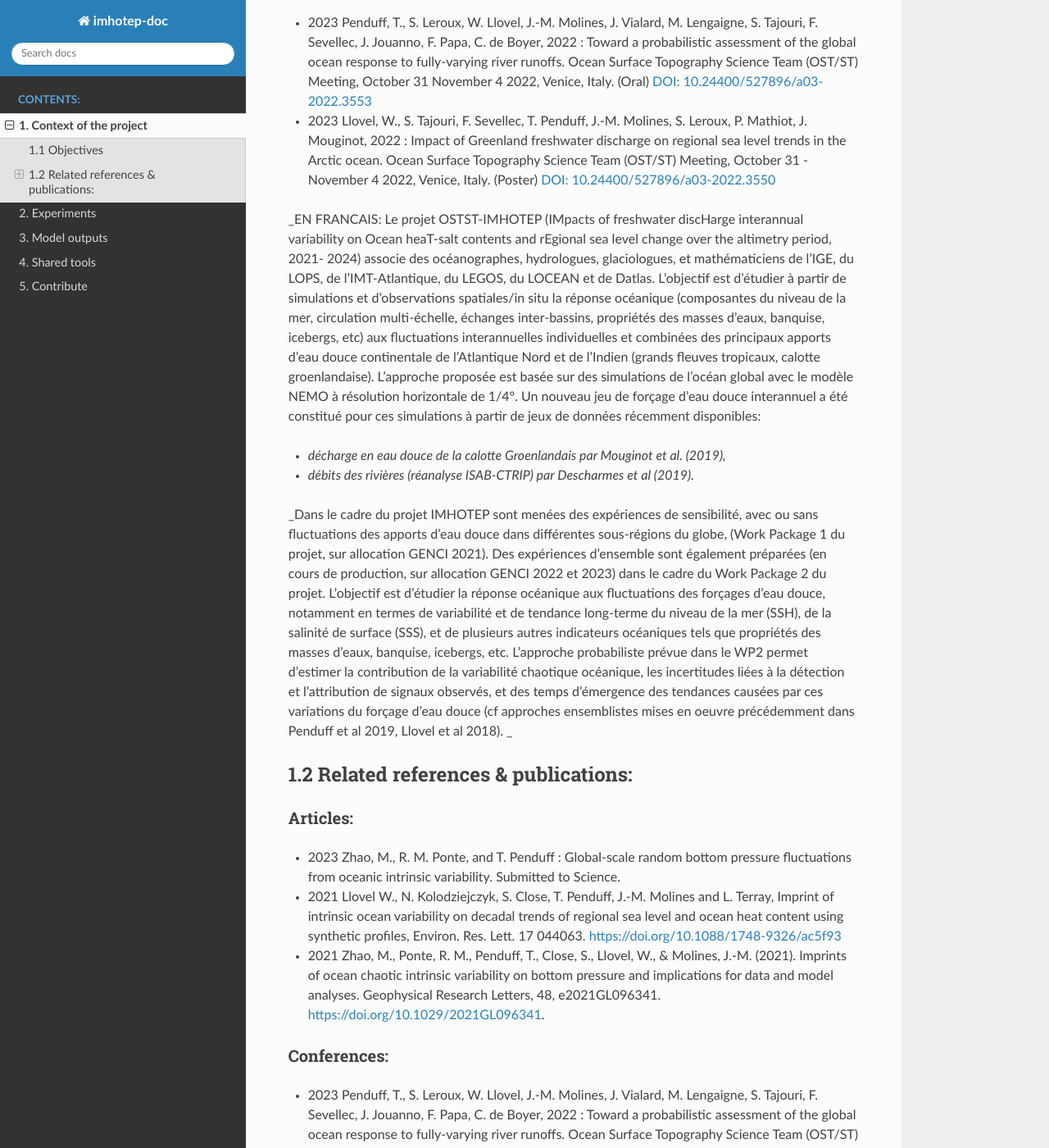
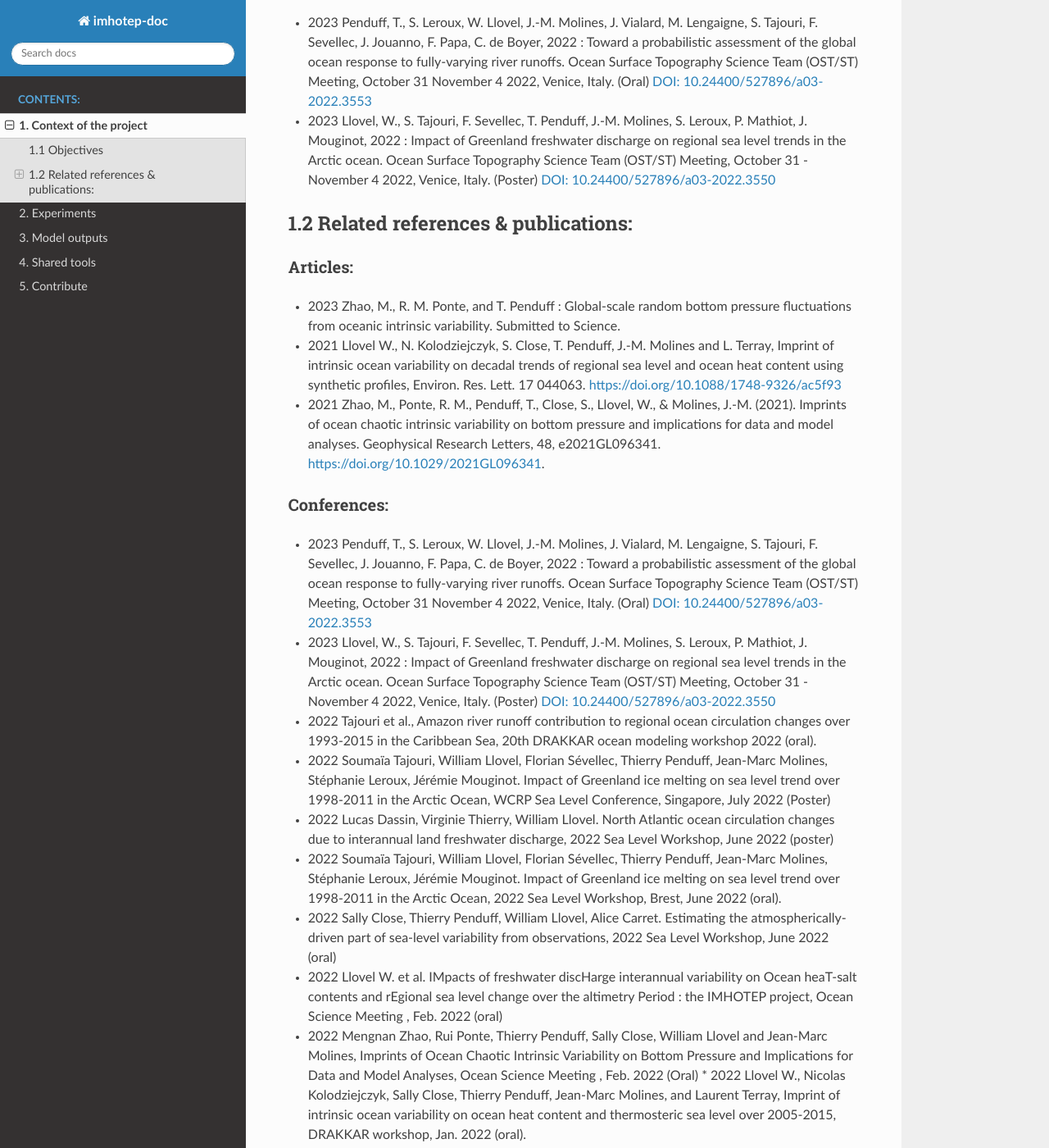
Before and after one commit to imhotep-project/doc-imhotep, a Sphinx documentation site: the page built from source/1-Context.md, in a window 1280 px wide and 1400 px high, scrolled down 752 px. Shown: the whole window at 82% size. Built offline with Sphinx 7.4.7 and the Read the Docs theme 2.0.0, drawn with Linux system fonts in a browser that asks for light colours.

Commit message:
Update 1-Context.md

```diff
--- a/source/1-Context.md
+++ b/source/1-Context.md
@@ -2,7 +2,7 @@
 
 ## 1.1 Objectives
 
-_IN ENGLISH:_ The main goal of the OST-ST IMHOTEP project is to investigate the response of the global ocean to fully-varying freshwater discharges from rivers and from the Greenland ice sheet between 1980 and 2018. We are investigating this response in terms of sea surface salinity (SSS), regional sea surface height (SSH) and its manometric/steric components, heat and freshwater contents, water mass properties, regional to basin-scale circulation, etc. We are currently analyzing satellite/in-situ observations and the outputs from a recent series of NEMO-based global ocean/sea-ice/iceberg 1/4° simulations where runoffs are individually set to climatological OR fully-variable in various source regions.
+The main goal of the OST-ST IMHOTEP project is to investigate the response of the global ocean to fully-varying freshwater discharges from rivers and from the Greenland ice sheet between 1980 and 2018. We are investigating this response in terms of sea surface salinity (SSS), regional sea surface height (SSH) and its manometric/steric components, heat and freshwater contents, water mass properties, regional to basin-scale circulation, etc. We are currently analyzing satellite/in-situ observations and the outputs from a recent series of NEMO-based global ocean/sea-ice/iceberg 1/4° simulations where runoffs are individually set to climatological OR fully-variable in various source regions.
 
 Daily river discharge data are derived from the ISBA-CTRIP hydrological reanalysis  (Decharme et al., 2019), and monthly (solid and liquid) freshwater discharges from Greenland are derived from satellite altimetry data (SAR mode) combined with regional climate simulations (Mouginot et al., 2019). Special attention was dedicated to the bathymetry and the partitioning  between solid and liquid discharges all around Greenland, in order to realistically feed icebergs and freshwater plumes. The JRA55 fully-variable atmospheric forcing is applied in all simulations without any SSS relaxation, which is replaced by a precipitation correction term that lets surface tracers free to evolve.
 
@@ -11,13 +11,7 @@ On-going studies led by the projects partners (IGE, Datlas, LOPS, LEGOS) current
   * 2023 Llovel, W., S. Tajouri, F. Sevellec, T. Penduff, J.-M. Molines, S. Leroux, P. Mathiot, J. Mouginot, 2022 : Impact of Greenland freshwater discharge on regional sea level trends in the Arctic ocean. Ocean Surface Topography Science Team (OST/ST) Meeting, October 31 - November 4 2022, Venice, Italy. (Poster) [DOI: 10.24400/527896/a03-2022.3550](https://ostst.aviso.altimetry.fr/fileadmin/user_upload/OSTST2022/Presentations/SC12022-Impact_of_Greenland_freshwater_discharge_on_regional_sea_level_trends_in_the_Arctic_ocean.pdf)
 
 
-_EN FRANCAIS: Le projet OSTST-IMHOTEP (IMpacts of freshwater discHarge interannual variability on Ocean heaT-salt contents and rEgional sea level change over the altimetry period, 2021- 2024) associe des océanographes, hydrologues, glaciologues, et mathématiciens de l’IGE, du LOPS, de l’IMT-Atlantique, du LEGOS, du LOCEAN et de Datlas.  L’objectif est d’étudier à partir de simulations et d’observations spatiales/in situ la réponse océanique (composantes du niveau de la mer, circulation multi-échelle, échanges inter-bassins, propriétés des masses d’eaux, banquise, icebergs, etc) aux fluctuations interannuelles individuelles et combinées des principaux apports d’eau douce continentale de l’Atlantique Nord et de l’Indien (grands fleuves tropicaux, calotte groenlandaise).
-L’approche proposée est basée sur des simulations de l’océan global avec le modèle NEMO à résolution horizontale de 1/4°. Un nouveau jeu de forçage d’eau douce interannuel a été constitué pour ces simulations à partir de jeux de données récemment disponibles:
-- _décharge en eau douce de la calotte Groenlandais  par Mouginot et al. (2019),_
-- _débits des rivières (réanalyse ISAB-CTRIP) par Descharmes et al (2019)._
 
-_Dans le cadre du projet IMHOTEP sont menées des expériences de sensibilité, avec ou sans fluctuations des apports d’eau douce dans différentes sous-régions du globe, (Work Package 1 du projet, sur allocation GENCI 2021). Des expériences d’ensemble sont également préparées (en cours de production, sur allocation GENCI 2022 et 2023)  dans le cadre du Work Package 2 du projet. L’objectif est d’étudier la réponse océanique aux fluctuations des forçages d’eau douce, notamment en termes de variabilité et de tendance long-terme du niveau de la mer (SSH), de la salinité de surface (SSS), et de plusieurs autres indicateurs océaniques tels que propriétés des masses d’eaux, banquise, icebergs, etc. L’approche probabiliste prévue dans le WP2 permet d’estimer la contribution de la variabilité chaotique océanique, les incertitudes liées à la détection et l’attribution de signaux observés, et des temps d’émergence des tendances causées par ces variations du forçage d’eau douce (cf approches ensemblistes mises en oeuvre précédemment dans Penduff et al 2019, Llovel et al 2018).
-_
 
 ## 1.2 Related references & publications:
 
```
